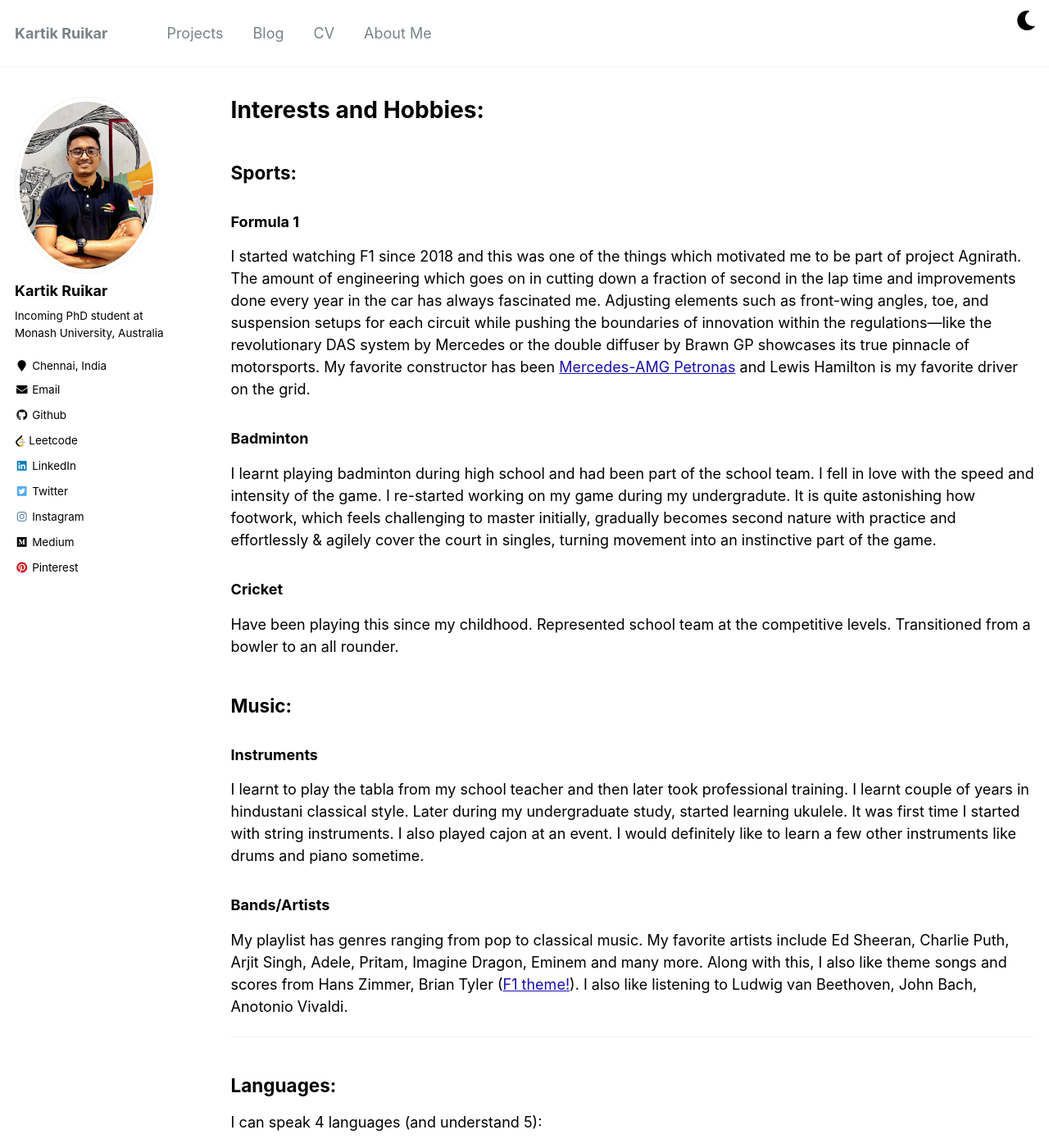
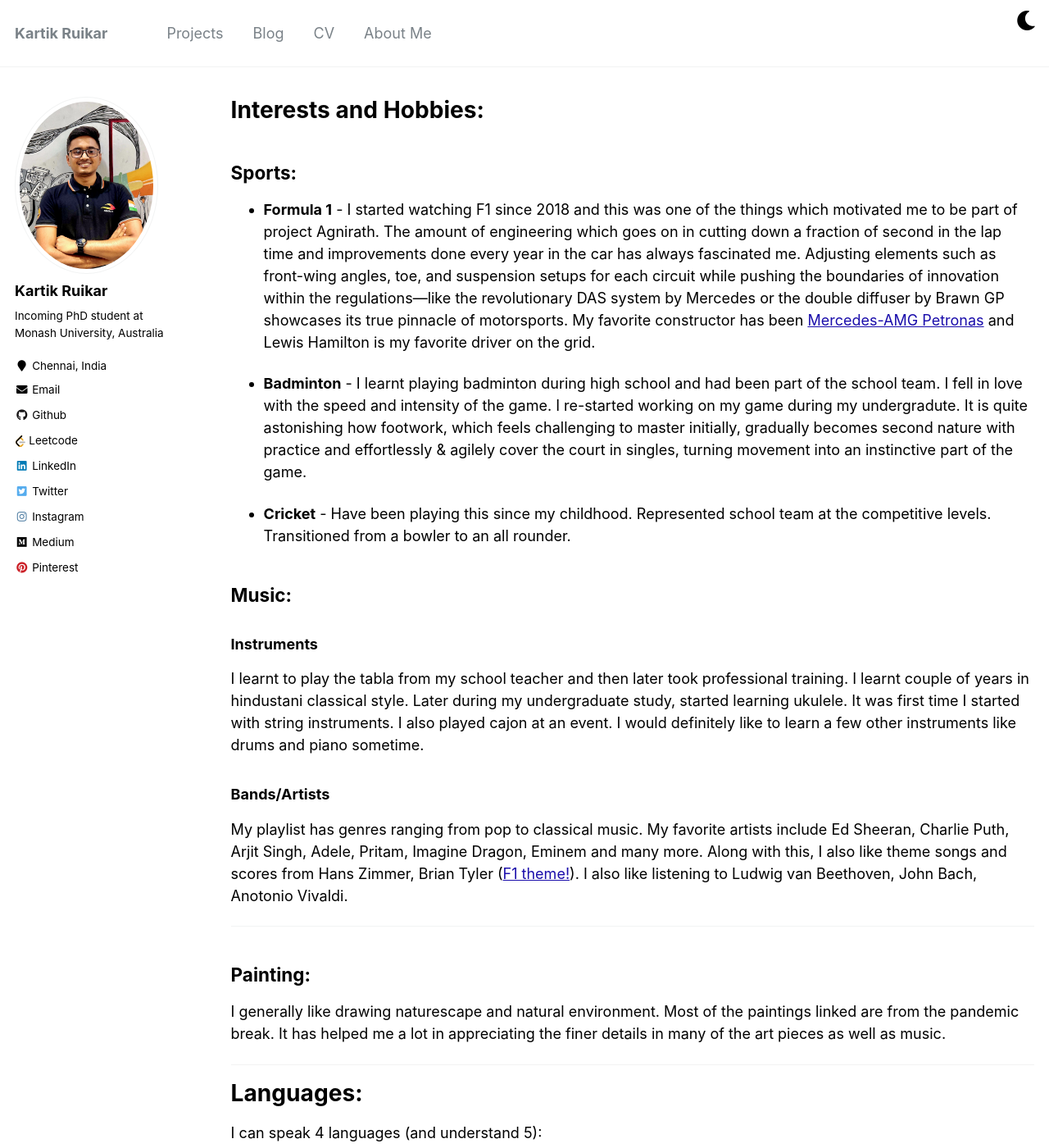
Before and after one commit to Kartik2605/Kartik2605.github.io, a Jekyll site: the page built from _pages/other.md, in a window 1280 px wide and 1400 px high. Shown: the whole window at 82% size. Built offline with Jekyll 4.4.1, drawn with Linux system fonts in a browser that asks for light colours; our own code applies the rules of GitHub Pages for plain Markdown files; part of the change alters nothing that is shown; some of the changed text lies outside the part shown.

Commit message:
changes in About me 1

```diff
--- a/_pages/other.md
+++ b/_pages/other.md
@@ -8,19 +8,14 @@ redirect_from:
 ---
 
 # Interests and Hobbies:
+
 ## Sports: ##
-### Formula 1
-I started watching F1 since 2018 and this was one of the things which motivated me to be part of project Agnirath. The amount of engineering which goes on in cutting down a fraction of second in the lap time and improvements done every year in the car has always fascinated me. Adjusting elements such as front-wing angles, toe, and suspension setups for each circuit while pushing the boundaries of innovation within the regulations—like the revolutionary DAS system by Mercedes or the double diffuser by Brawn GP showcases its true pinnacle of motorsports. My favorite constructor has been [Mercedes-AMG Petronas](https://www.mercedesamgf1.com/) and Lewis Hamilton is my favorite driver on the grid.
 
-### Badminton
-I learnt playing badminton during high school and had been part of the school team. I fell in love with the speed and intensity of the game. I re-started working on my game during my undergradute. It is quite astonishing how footwork, which feels challenging to master initially, gradually becomes second nature with practice and effortlessly & agilely cover the court in singles, turning movement into an instinctive part of the game.
+* **Formula 1** - I started watching F1 since 2018 and this was one of the things which motivated me to be part of project Agnirath. The amount of engineering which goes on in cutting down a fraction of second in the lap time and improvements done every year in the car has always fascinated me. Adjusting elements such as front-wing angles, toe, and suspension setups for each circuit while pushing the boundaries of innovation within the regulations—like the revolutionary DAS system by Mercedes or the double diffuser by Brawn GP showcases its true pinnacle of motorsports. My favorite constructor has been [Mercedes-AMG Petronas](https://www.mercedesamgf1.com/) and Lewis Hamilton is my favorite driver on the grid.
 
-### Cricket
-Have been playing this since my childhood. Represented school team at the competitive levels. Transitioned from a bowler to an all rounder.
+* **Badminton** - I learnt playing badminton during high school and had been part of the school team. I fell in love with the speed and intensity of the game. I re-started working on my game during my undergradute. It is quite astonishing how footwork, which feels challenging to master initially, gradually becomes second nature with practice and effortlessly & agilely cover the court in singles, turning movement into an instinctive part of the game.
 
-<!-- ### Other sports I follow and play:
-* Football: Liverpool and Bayern M&uuml;nchen (although I prefer Liverpool over Bayern when they compete in Champions League).
-* Tennis: Roger Federer and Novak Djokovic (I know they are rivals!) -->
+* **Cricket** - Have been playing this since my childhood. Represented school team at the competitive levels. Transitioned from a bowler to an all rounder.
 
 ## Music: ##
 ### Instruments
@@ -34,10 +29,14 @@ Along with this, I also like theme songs and scores from Hans Zimmer, Brian Tyle
 Listening to live music has definitely moved up the things I like to do ever since I started playing multiple instruments. Appreciating the musicians skills
 List of concer -->
 
+
 ****************************************
+## Painting: ##
+I generally like drawing naturescape and natural environment. Most of the paintings linked are from the pandemic break. It has helped me a lot in appreciating the finer details in many of the art pieces as well as music.
 
 
-## Languages: ##
+****************************************
+# Languages:
 I can speak 4 languages (and understand 5):
 * English
 * German
@@ -46,8 +45,3 @@ I can speak 4 languages (and understand 5):
 * French
 
 I would like to learn more languages like Mandarin, French and Spanish along with improving upon German.
-
-
-****************************************
-## Painting: ##
-I generally like drawing naturescape and natural environment. Most of the paintings linked are from the pandemic break. It has helped me a lot in appreciating the finer details in many of the art pieces as well as music.
```
